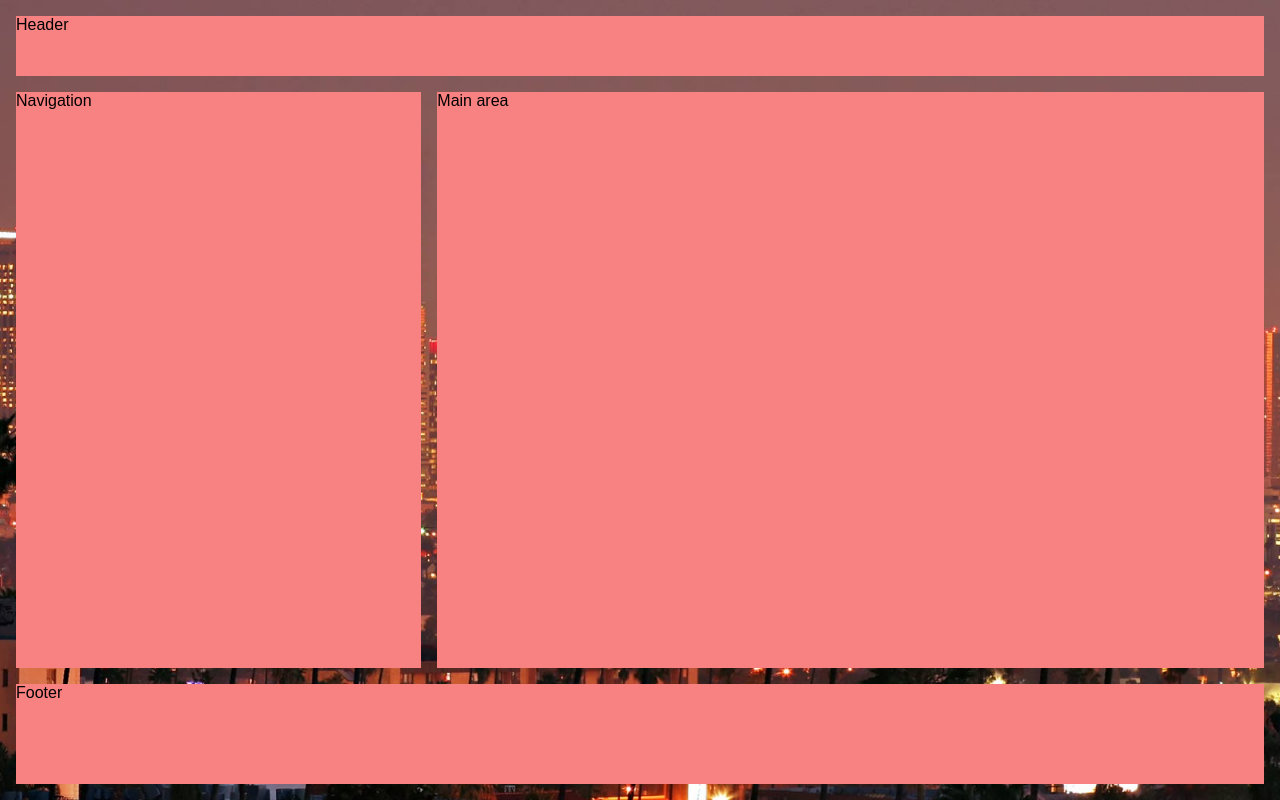
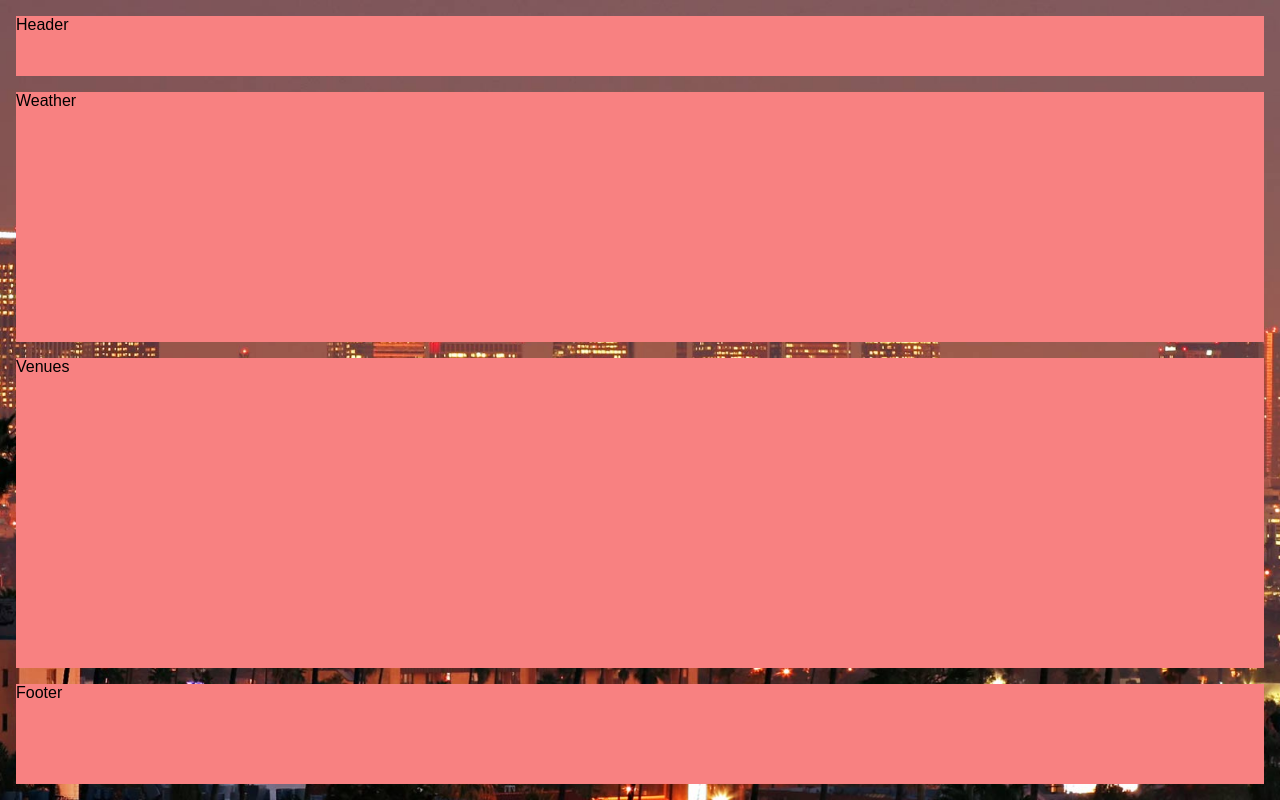
Before and after one commit to svante1987/JavaScript2, a plain HTML site: page index.html in a window 1280 px wide. Drawn offline with Linux system fonts and the light colour scheme.

Commit message:
css layout

```diff
--- a/index.html
+++ b/index.html
@@ -12,8 +12,8 @@
 
     <section id="page">
         <header>Header</header>
-        <nav>Navigation</nav>
-        <main>Main area</main>
+        <div id="weather">Weather</div>
+        <div id="venues">Venues</div>
         <footer>Footer</footer>
     </section>
 
--- a/style.css
+++ b/style.css
@@ -40,14 +40,16 @@ body{
   width: 100%;
   height: 100%;
   grid-gap: 1rem;
-  grid-template-areas: "head head head"
-                       "nav  main main"
-                       "foot  foot foot";
-  grid-template-rows: 60px auto 100px;
+  grid-template-areas: "head head head head"
+                       "weather weather weather weather"
+                       "venues venues venues venues"
+                       "foot  foot foot foot";
+  grid-template-rows: 60px 250px auto 100px;
   grid-template-columns:
   [col-start] 1fr
   [col-2] 1fr
   [col-3] 1fr
+  [col-4] 1fr
   [col-end];
 }
 
@@ -56,13 +58,13 @@ body{
   background-color: var(--orange);
 }
 
-#page > nav {
-  grid-area: nav;
+#page > div#weather {
+  grid-area: weather;
   background-color: var(--orange);
 }
 
-#page > main {
-  grid-area: main;
+#page > div#venues  {
+  grid-area: venues;
   background-color: var(--orange);
 }
 
```
